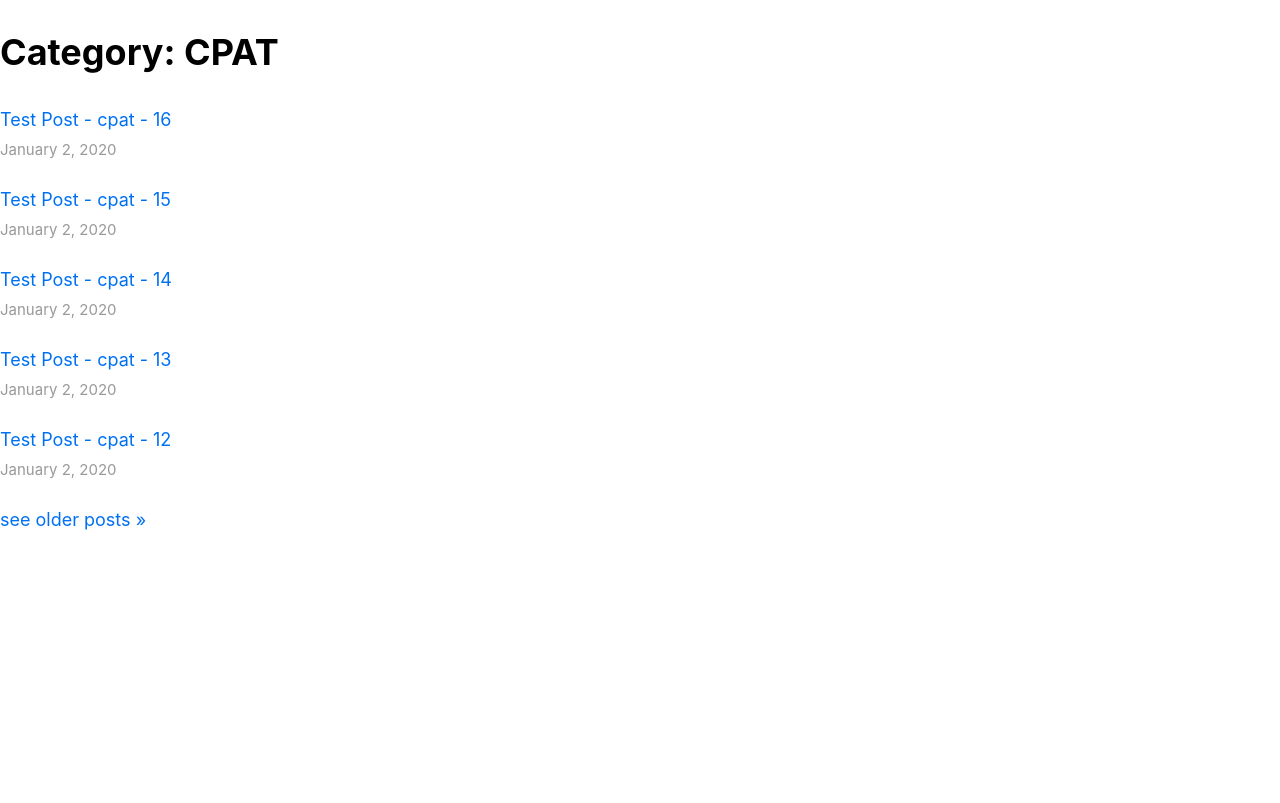
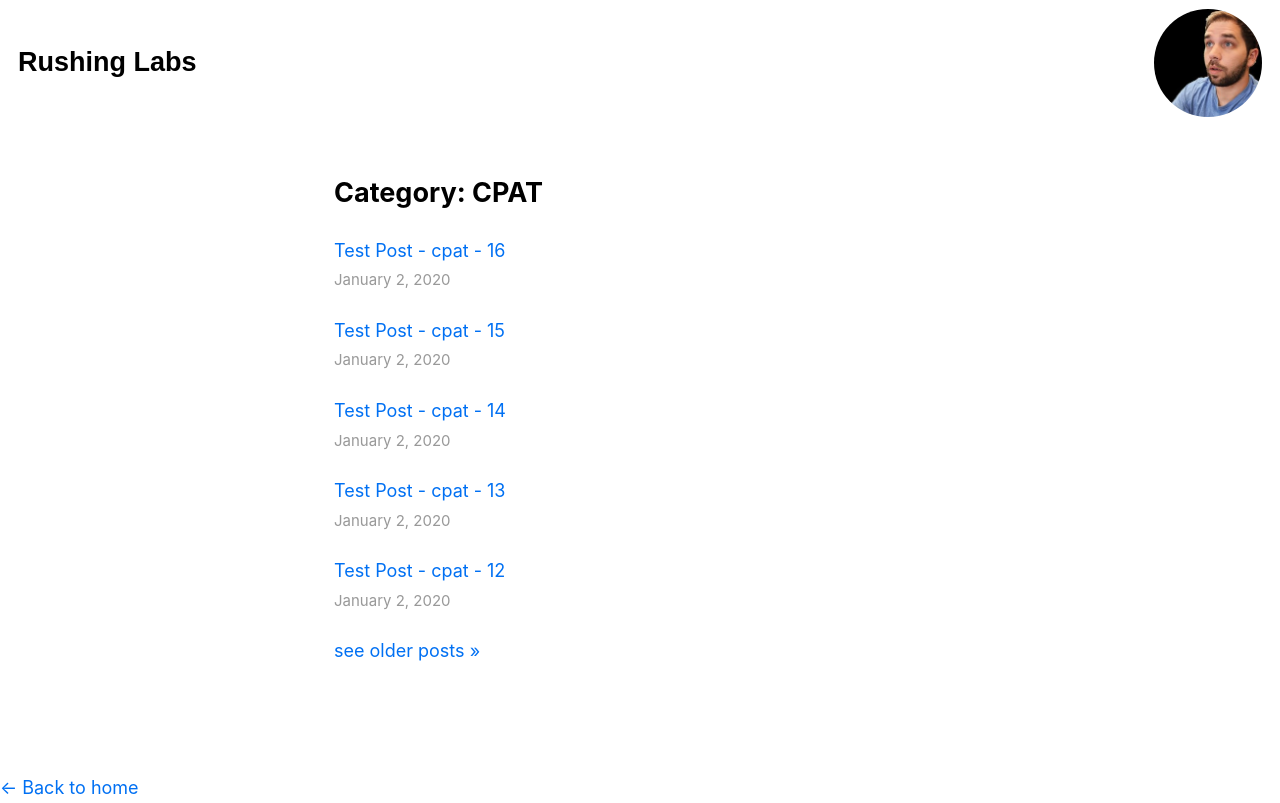
Before and after one commit to meddlin/rushinglabs-blog-nextjs, a Next.js app: page /categories/cpat in a window 1280 px wide. Built offline with nearby package versions, Linux system fonts and the light colour scheme; a web font is replaced by a local one.

Commit message:
Moved cpat category to use the Layout
- Changed cpat page title to use H2
- Adjusted some whitespace

```diff
--- a/pages/categories/cpat/index.js
+++ b/pages/categories/cpat/index.js
@@ -1,4 +1,5 @@
 import Link from 'next/link';
+import Layout from '../../../components/layout';
 import Date from '../../../components/date';
 import { getCategoryPosts } from '../../../lib/posts';
 import utilStyles from '../../../styles/utils.module.css';
@@ -22,8 +23,8 @@ export async function getStaticProps() {
 
 export default function Cpat({ posts, prevPosts, nextPosts }) {
     return (
-        <div>
-            <h1>Category: CPAT</h1>
+        <Layout>
+            <h2>Category: CPAT</h2>
             <ul className={utilStyles.list}>
                 {(posts && posts.length > 0) ? (
                     posts.map( ({ id, date, title }) => (
@@ -49,6 +50,6 @@ export default function Cpat({ posts, prevPosts, nextPosts }) {
                 <a>see older posts »</a>
                 </Link>
             )}
-        </div>
+        </Layout>
     );
 };
--- a/pages/categories/cpat/pages/[page].js
+++ b/pages/categories/cpat/pages/[page].js
@@ -49,7 +49,7 @@ export async function getStaticPaths() {
 
 const CpatCategory = ({ posts, prevPosts, nextPosts }) => {
     return (
-        <Layout home>
+        <Layout>
             <section className={`${utilStyles.headingMd} ${utilStyles.padding1px}`}>
                 <h2 className={utilStyles.headingLg}>Blog</h2>
                 <ul className={utilStyles.list}>
```
Also changed, not shown: lib/posts.js.
